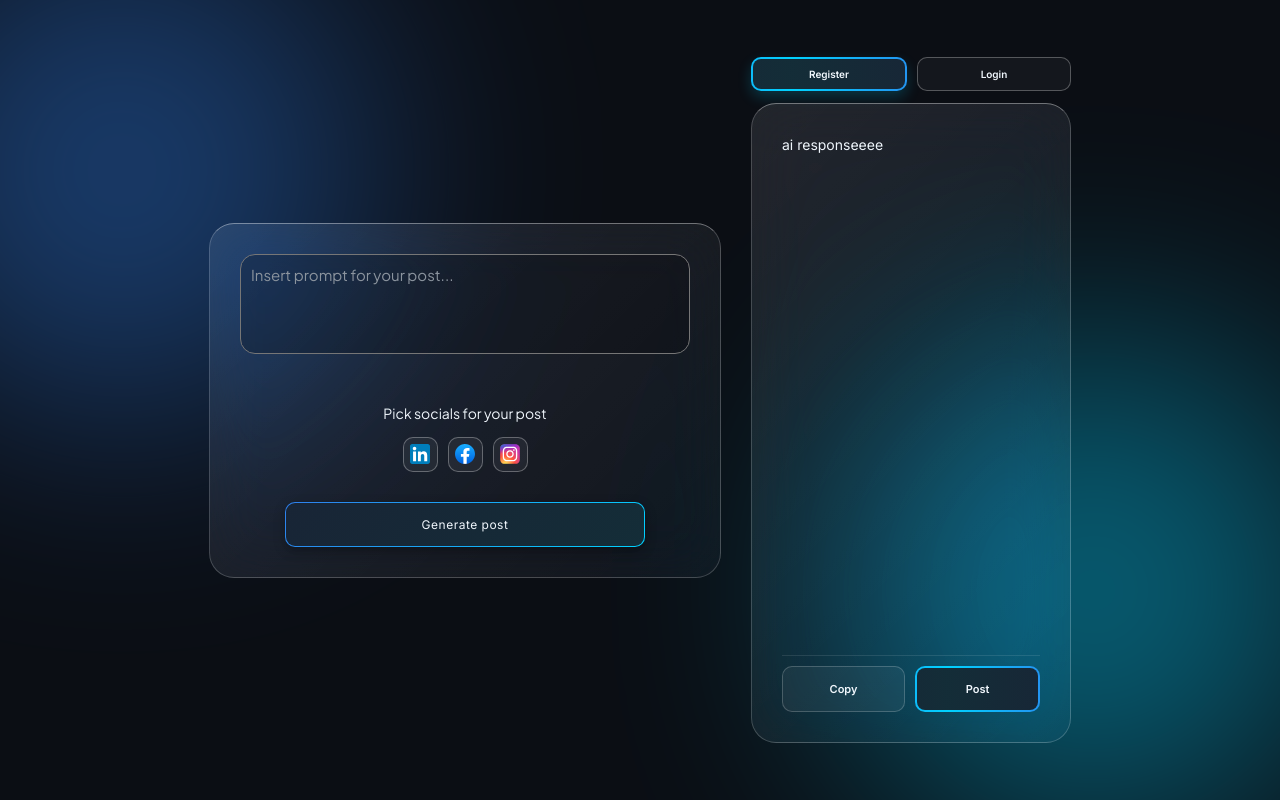
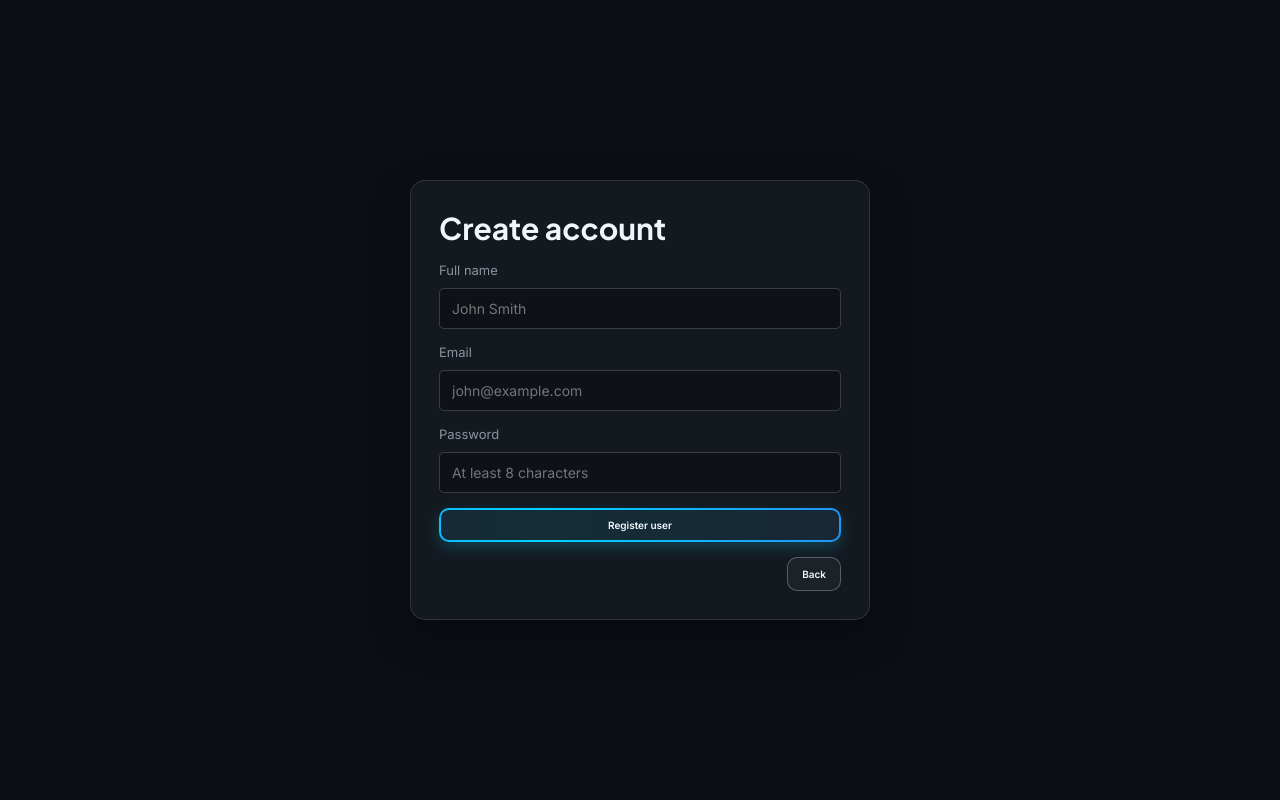
Before and after one commit to Kha-teri/Team-Red, a React (Vite) app: page /register in a window 1280 px wide. Built offline with nearby package versions, Linux system fonts and the light colour scheme.

Commit message:
added register button functionality

```diff
--- a/package.json
+++ b/package.json
@@ -12,6 +12,7 @@
   "dependencies": {
     "react": "^19.2.0",
     "react-dom": "^19.2.0",
+    "react-router-dom": "^7.13.1",
     "sass": "^1.98.0"
   },
   "devDependencies": {
--- a/src/components/App.tsx
+++ b/src/components/App.tsx
@@ -1,11 +1,14 @@
 //glowny komponent, layout
-import { useState } from 'react'
+import { Route, Routes, useNavigate } from 'react-router-dom'
 import styles from '../scss/App.module.scss'
 import Button from './Button'
 import SocialPostCard from './SocialPostCard.tsx'
 import PostContent from './PostContent.tsx'
+import RegisterPage from './RegisterPage.tsx'
 
-function App() {
+function HomePage() {
+  const navigate = useNavigate()
+
   return (
     <div className={styles.container}>
       <div className={styles.wrapper}>
@@ -13,7 +16,7 @@ function App() {
 
         <div className={styles.responseSection}>
           <div className={styles.authButtons}>
-            <Button usage="register" text="Register" />
+            <Button usage="register" text="Register" onBtnClick={() => navigate('/register')} />
             <Button usage="login" text="Login" />
           </div>
 
@@ -24,4 +27,13 @@ function App() {
   )
 }
 
+function App() {
+  return (
+    <Routes>
+      <Route path="/" element={<HomePage />} />
+      <Route path="/register" element={<RegisterPage />} />
+    </Routes>
+  )
+}
+
 export default App
--- a/src/components/PostActionBar.tsx
+++ b/src/components/PostActionBar.tsx
@@ -1,6 +1,4 @@
 //komponent dla skecji opcji posta, np. wygenerowania nowego outputu od ai
-
-import styles from '../scss/PostActionBar.module.scss';
 
 function PostActionBar() {
     return;
--- a/src/components/PostContent.tsx
+++ b/src/components/PostContent.tsx
@@ -14,6 +14,15 @@ const handleCopy = (text: string) => {
 }
 
 function PostContent ( {content, onCopy, onPost } : PostContentProps) {
+    const handleCopyClick = () => {
+        if (onCopy) {
+            onCopy();
+            return;
+        }
+
+        handleCopy(content);
+    }
+
     return (
         <div className={styles.container}>
             <div className={styles.scrollArea}>
@@ -23,8 +32,8 @@ function PostContent ( {content, onCopy, onPost } : PostContentProps) {
             </div>
 
             <div className={styles.footer}>
-                <Button usage="copy" text="Copy" onBtnClick={() => handleCopy(content)}></Button>
-                <Button usage="post" text="Post"></Button>
+                <Button usage="copy" text="Copy" onBtnClick={handleCopyClick}></Button>
+                <Button usage="post" text="Post" onBtnClick={onPost}></Button>
             </div>
         </div>
     );
--- /dev/null
+++ b/src/components/RegisterPage.tsx
@@ -0,0 +1,34 @@
+import { useNavigate } from 'react-router-dom'
+import styles from '../scss/AuthPage.module.scss'
+import Button from './Button'
+
+function RegisterPage() {
+  const navigate = useNavigate()
+
+  return (
+    <main className={styles.screen}>
+      <section className={styles.card}>
+        <h1>Create account</h1>
+
+        <form className={styles.form}>
+          <label htmlFor="fullName">Full name</label>
+          <input id="fullName" type="text" placeholder="John Smith" />
+
+          <label htmlFor="email">Email</label>
+          <input id="email" type="email" placeholder="john@example.com" />
+
+          <label htmlFor="password">Password</label>
+          <input id="password" type="password" placeholder="At least 8 characters" />
+
+          <Button usage="register" text="Register user" />
+        </form>
+
+        <div className={styles.footer}>
+          <Button usage="login" text="Back" onBtnClick={() => navigate('/')} />
+        </div>
+      </section>
+    </main>
+  )
+}
+
+export default RegisterPage
--- a/src/main.tsx
+++ b/src/main.tsx
@@ -1,10 +1,13 @@
 import { StrictMode } from 'react'
 import { createRoot } from 'react-dom/client'
+import { BrowserRouter } from 'react-router-dom'
 import './scss/index.scss';
 import App from './components/App.tsx';
 
 createRoot(document.getElementById('root')!).render(
   <StrictMode>
-    <App />
+    <BrowserRouter>
+      <App />
+    </BrowserRouter>
   </StrictMode>,
 )
--- /dev/null
+++ b/src/scss/AuthPage.module.scss
@@ -0,0 +1,62 @@
+@use './colors.scss' as *;
+@use './fonts.scss' as *;
+
+.screen {
+    min-height: 100vh;
+    display: flex;
+    align-items: center;
+    justify-content: center;
+    padding: clamp(1.6rem, 4vw, 3.2rem);
+}
+
+.card {
+    width: min(46rem, 100%);
+    border-radius: $s3;
+    border: 1px solid rgba(white, 0.12);
+    background: rgba($card, 0.9);
+    padding: clamp(1.6rem, 3.5vw, 2.8rem);
+    box-shadow: 0 16px 40px rgba(0, 0, 0, 0.32);
+
+    h1 {
+        font-family: $font-secondary;
+        color: $text-main;
+        font-size: clamp(2.2rem, 4.8vw, 3rem);
+        margin-bottom: $s3;
+    }
+}
+
+.form {
+    display: flex;
+    flex-direction: column;
+    gap: $s2;
+
+    label {
+        color: $text-secondary;
+        font-family: $font-main;
+        font-size: 1.3rem;
+    }
+
+    input {
+        width: 100%;
+        border-radius: $s1;
+        border: 1px solid rgba(white, 0.18);
+        background: rgba($bg-main, 0.65);
+        color: $text-main;
+        padding: 1.1rem 1.2rem;
+        font-family: $font-main;
+        font-size: 1.4rem;
+        margin-bottom: $s1;
+
+        &:focus {
+            outline: none;
+            border-color: rgba($glow, 0.7);
+            box-shadow: 0 0 0 3px rgba($glow, 0.2);
+        }
+    }
+}
+
+.footer {
+    margin-top: $s3;
+    display: flex;
+    justify-content: flex-end;
+}
```
Also changed, not shown: 1 other file (tests, documents, lock files or other folders).
